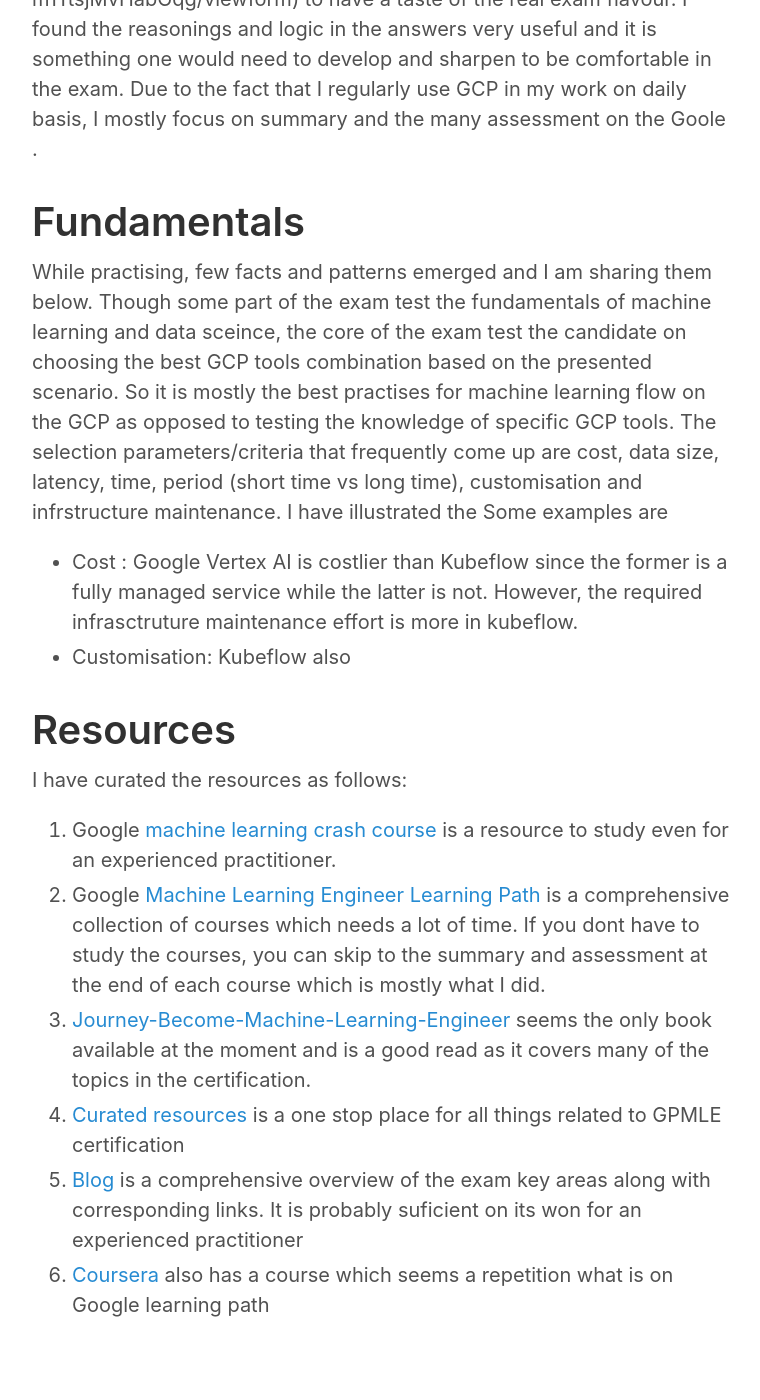
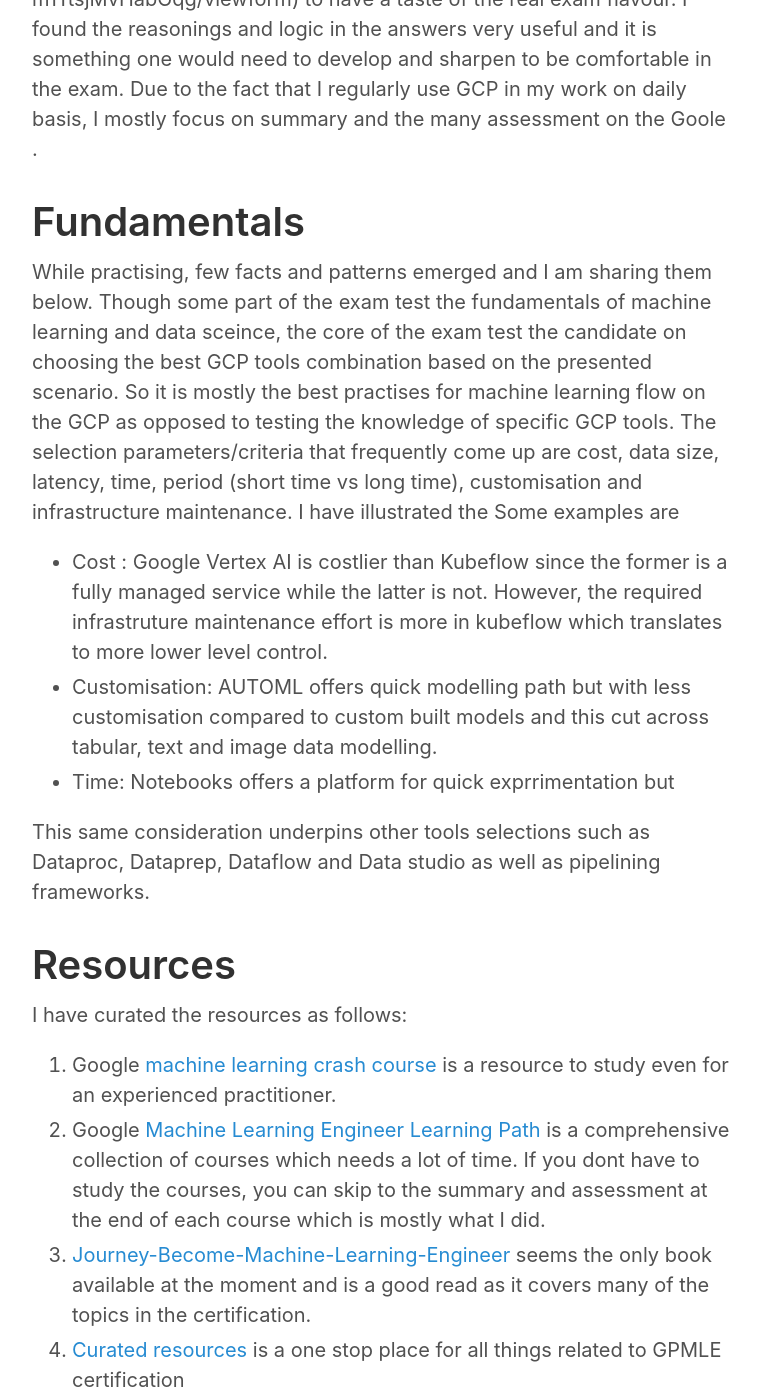
Before and after one commit to kbakande/kbakande.github.io, a Jekyll site: the page built from _posts/2023-01-21-Path-Towards-Google-Professional-Machine-Engineer-Certification.md, in a window 1280 px wide and 1400 px high, scrolled down 1224 px. Shown: the whole window, without its empty margins (258-1018 px from the left). Built offline with Jekyll 4.4.1, drawn with Linux system fonts in a browser that asks for light colours.

```diff
--- a/_posts/2023-01-21-Path-Towards-Google-Professional-Machine-Engineer-Certification.md
+++ b/_posts/2023-01-21-Path-Towards-Google-Professional-Machine-Engineer-Certification.md
@@ -11,10 +11,12 @@ The Google professional machine learning engineer (PMLE) certification is a suit
 Preparing for Google PMLE can be frustrating due to the required depth and breadth of the resources. However, depending on your experience, you might only need to focus on certain areas especially if you are actively practising. I will advise would-be exam takers to first try out Google [sample questions] (https://docs.google.com/forms/d/e/1FAIpQLSeYmkCANE81qSBqLW0g2X7RoskBX9yGYQu-m1TtsjMvHabGqg/viewform) to have a taste of the real exam flavour. I found the reasonings and logic in the answers very useful and it is something one would need to develop and sharpen to be comfortable in the exam. Due to the fact that I regularly use GCP in my work on daily basis, I mostly focus on summary and the many assessment on the Goole .
 
 # Fundamentals
-While practising, few facts and patterns emerged and I am sharing them below. Though some part of the exam test the fundamentals of machine learning and data sceince, the core of the exam test the candidate on choosing the best GCP tools combination based on the presented scenario. So it is mostly the best practises for machine learning flow on the GCP as opposed to testing the knowledge of specific GCP tools. The selection parameters/criteria that frequently come up are cost, data size, latency, time, period (short time vs long time), customisation and infrstructure maintenance. I have illustrated the Some examples are
- * Cost : Google Vertex AI is costlier than Kubeflow since the former is a fully managed service while the latter is not. However, the required infrasctruture maintenance effort is more in kubeflow.
- * Customisation: Kubeflow also
+While practising, few facts and patterns emerged and I am sharing them below. Though some part of the exam test the fundamentals of machine learning and data sceince, the core of the exam test the candidate on choosing the best GCP tools combination based on the presented scenario. So it is mostly the best practises for machine learning flow on the GCP as opposed to testing the knowledge of specific GCP tools. The selection parameters/criteria that frequently come up are cost, data size, latency, time, period (short time vs long time), customisation and infrastructure maintenance. I have illustrated the Some examples are
+ * Cost : Google Vertex AI is costlier than Kubeflow since the former is a fully managed service while the latter is not. However, the required infrastruture maintenance effort is more in kubeflow which translates to more lower level control.
+ * Customisation: AUTOML offers quick modelling path but with less customisation compared to custom built models and this cut across tabular, text and image data modelling.
+ * Time: Notebooks offers a platform for quick exprrimentation but
 
+This same consideration underpins other tools selections such as Dataproc, Dataprep, Dataflow and Data studio as well as pipelining frameworks.
 # Resources
 I have curated the resources as follows:
 
```
